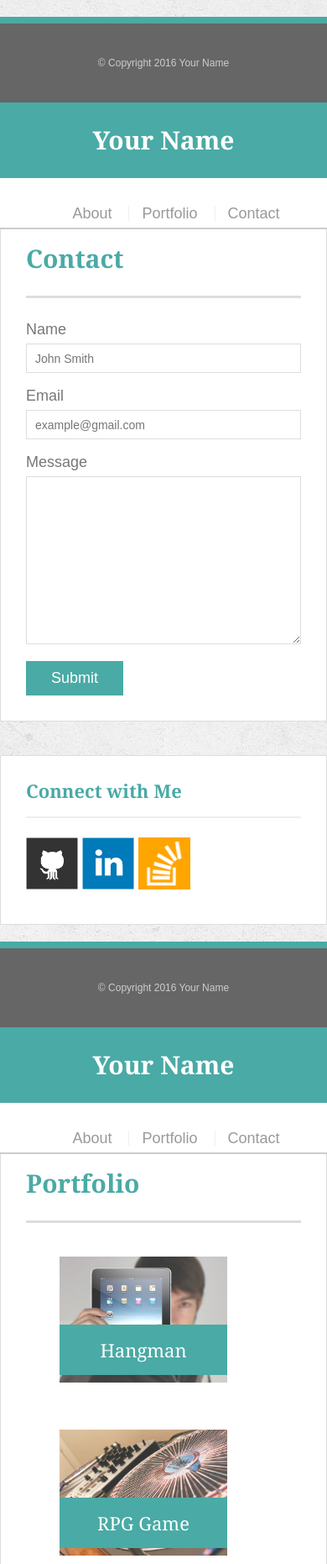
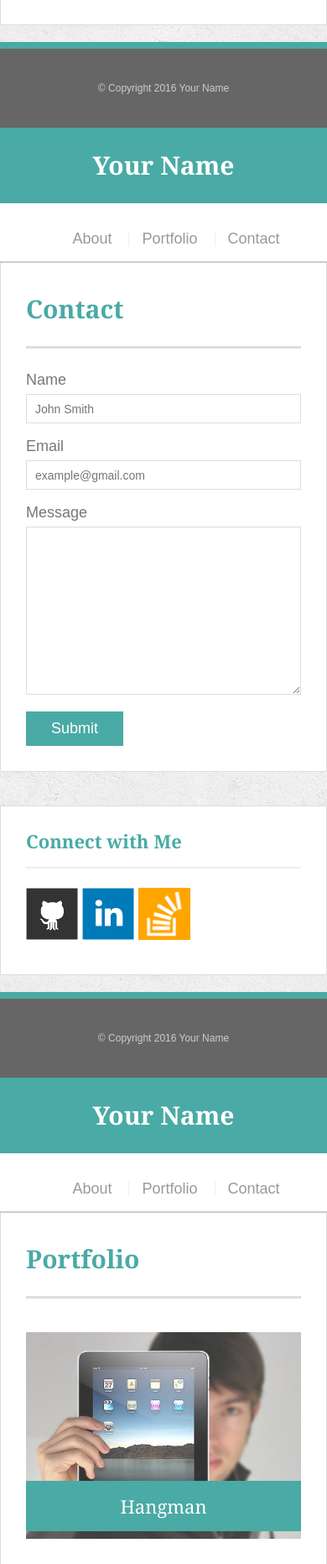
Before and after one commit to sssharkie1/Responsive-Portfolio, a PHP site: page /index.php in a window 390 px wide. Shown: the part 1080-2942 px from the top of the page at 84% size. Run offline with PHP 8.4, Linux system fonts and the light colour scheme.

Commit message:
last submission

```diff
--- a/assets/css/style.css
+++ b/assets/css/style.css
@@ -262,15 +262,17 @@
 
  .main-section {
  	max-width: 100%;
+ 	margin-top: 30px;
  }
 
  #logo {
-     	width: 	100%;
+     width: 	100%;
      }
 
 nav {
 	text-align: center;
 	width: 	100%;
+	padding-bottom: 10px;
 	}
 
  .sidebar {
@@ -278,7 +280,7 @@ nav {
  }
 
   .work{
- 	max-width: 	200px;
- 	margin-left: 	40px;
+ 	width: 100%;
  }
+
 }
```
